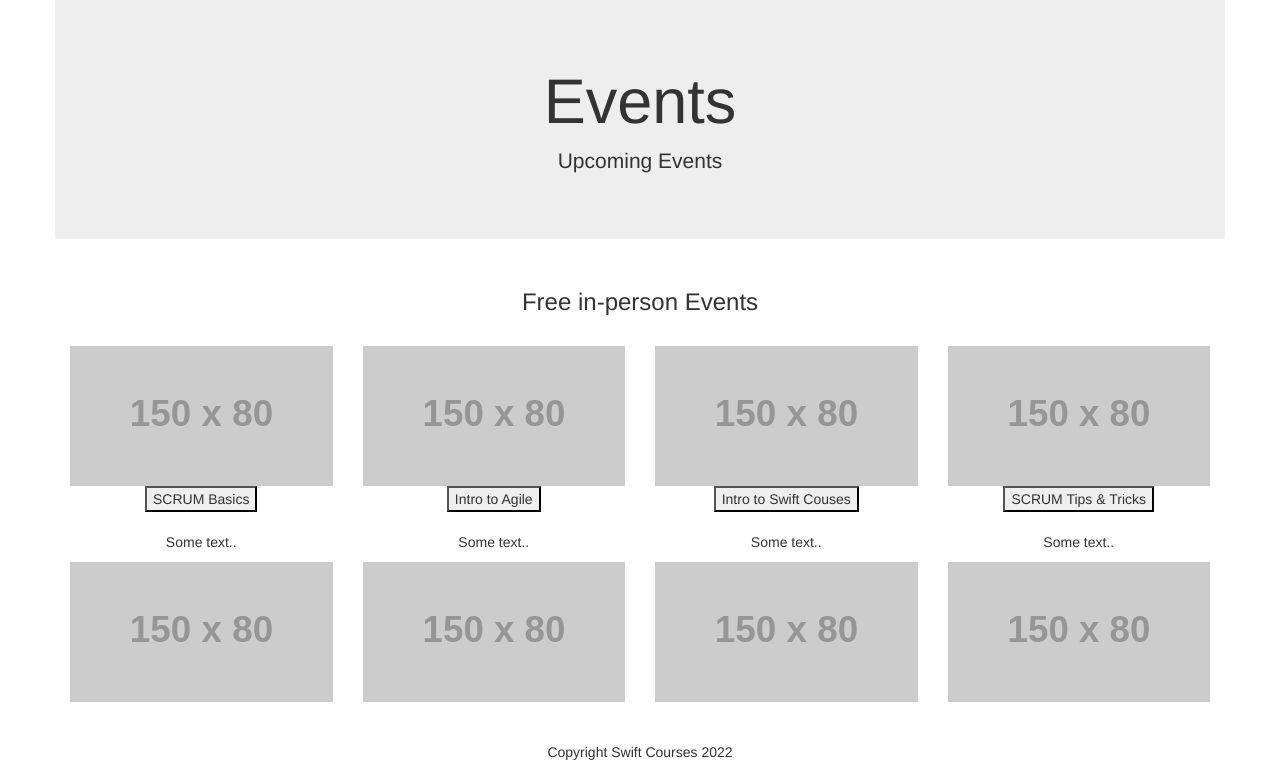
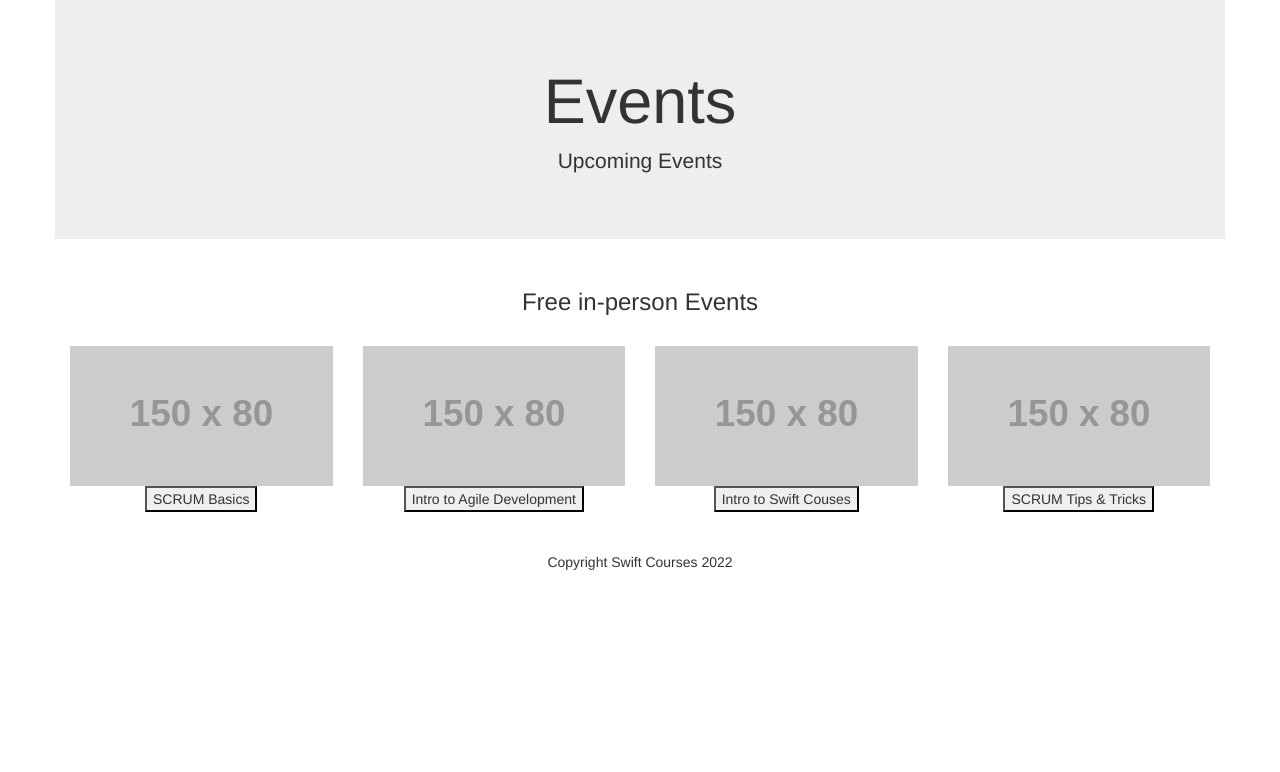
Before and after one commit to Void-Stag/Flask-Assessment, a Flask app: page /events in a window 1280 px wide. Shown: the part 73-845 px from the top of the page. After the commit the page ends 643 px from the top, so only its background shows below. Run offline with Flask 3, Linux system fonts and the light colour scheme; grey boxes labelled with a size stand in for pictures from a placeholder-image service; parts of the project's set-up code (start-up, migrations or seed data) failed here and were passed over; some libraries are stand-ins or nearby versions.

Commit message:
update event content

```diff
--- a/App3_Scrum_080222/app/templates/event.html
+++ b/App3_Scrum_080222/app/templates/event.html
@@ -23,7 +23,7 @@
     </div>
     <div class="col-sm-3">
       <img src="https://placehold.it/150x80?text=IMAGE" class="img-responsive" style="width:100%" alt="Image">
-      <button data-toggle="collapse" data-target="#Agile">Intro to Agile</button>
+      <button data-toggle="collapse" data-target="#Agile">Intro to Agile Development</button>
 
       <div id="Agile" class="collapse">
       <p>New to Agile? Learn more about the agile working process here!<br>
@@ -49,28 +49,8 @@
       </div>
     </div>
   </div>
-</div><br>
-
-<div class="container-fluid bg-3 text-center">
-  <div class="row">
-    <div class="col-sm-3">
-      <p>Some text..</p>
-      <img src="https://placehold.it/150x80?text=IMAGE" class="img-responsive" style="width:100%" alt="Image">
-    </div>
-    <div class="col-sm-3">
-      <p>Some text..</p>
-      <img src="https://placehold.it/150x80?text=IMAGE" class="img-responsive" style="width:100%" alt="Image">
-    </div>
-    <div class="col-sm-3">
-      <p>Some text..</p>
-      <img src="https://placehold.it/150x80?text=IMAGE" class="img-responsive" style="width:100%" alt="Image">
-    </div>
-    <div class="col-sm-3">
-      <p>Some text..</p>
-      <img src="https://placehold.it/150x80?text=IMAGE" class="img-responsive" style="width:100%" alt="Image">
-    </div>
-  </div>
 </div><br><br>
 
 
+
 {% endblock %}
```
